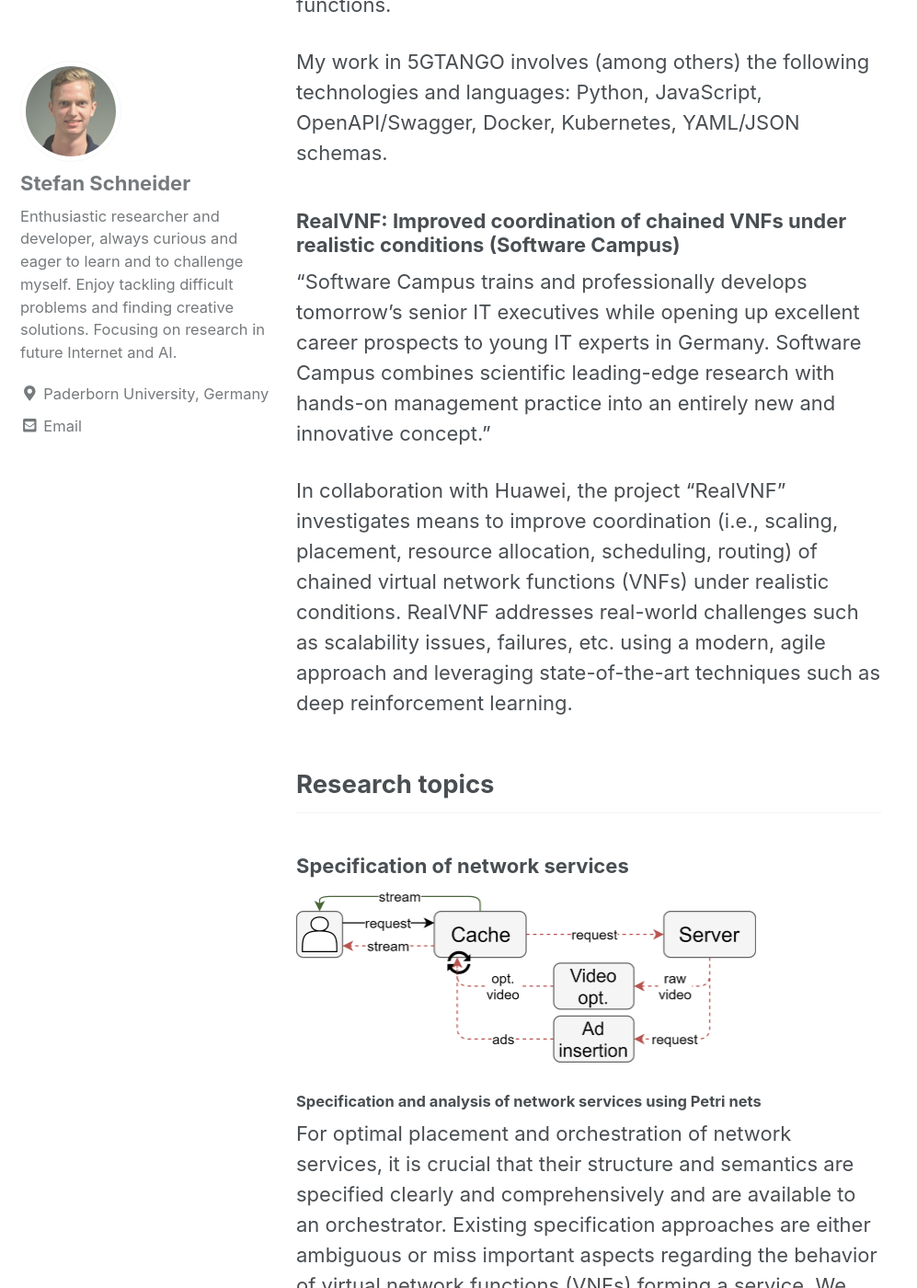
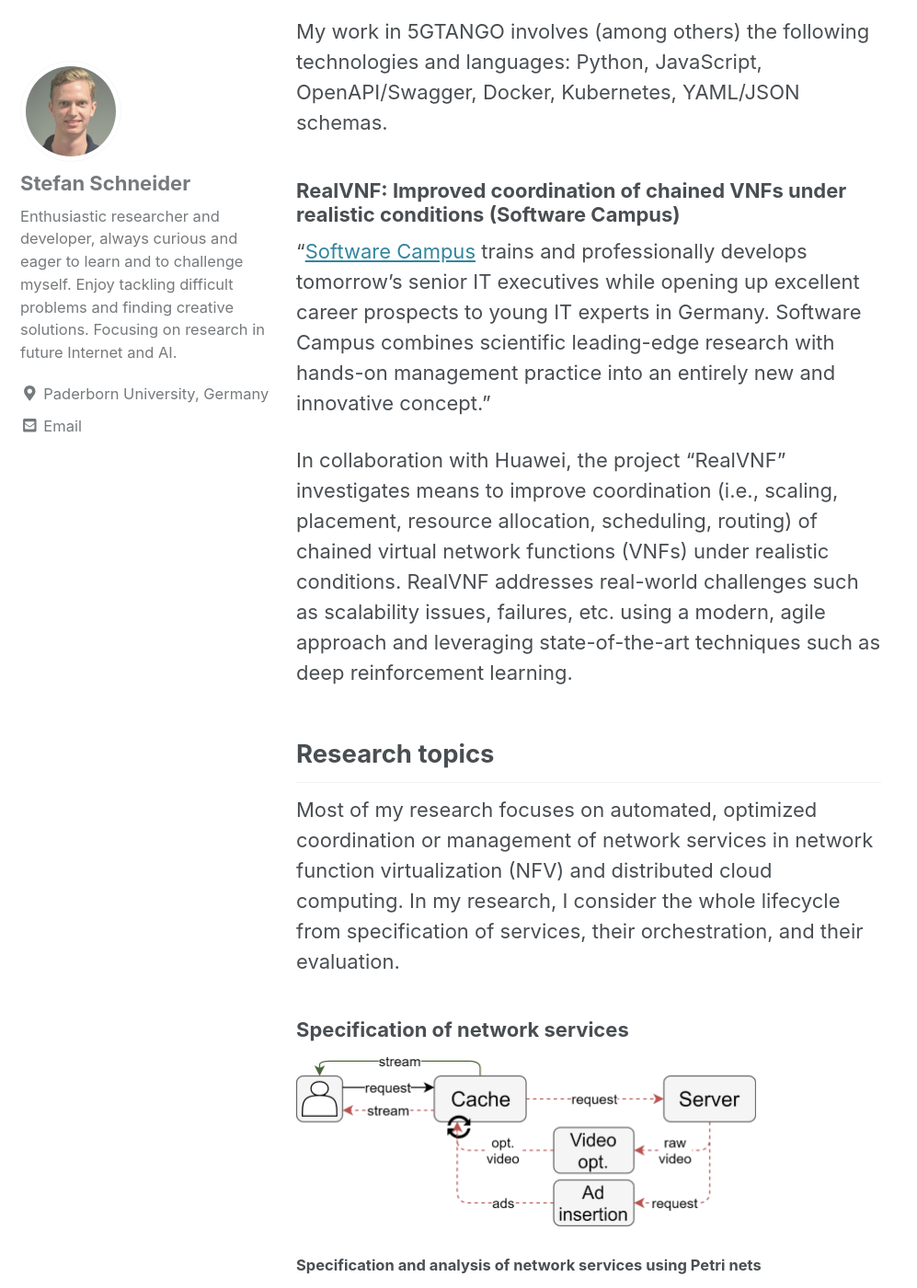
Before and after one commit to stefanbschneider/stefanbschneider.github.io, a Jekyll site: the page built from _pages/research.md, in a window 1280 px wide and 1400 px high, scrolled down 1450 px. Shown: the whole window at 92% size, without its empty margins (0-997 px from the left). Built offline with Jekyll 4.4.1, drawn with Linux system fonts in a browser that asks for light colours; cached includes are drawn as plain includes; nearby versions of some CDN libraries; some of the changed text lies outside the part shown.

Commit message:
updated research page

```diff
--- a/_pages/research.md
+++ b/_pages/research.md
@@ -6,9 +6,9 @@
 comments: false
 ---
 
-I'm a PhD researcher at the computer networks group at Paderborn University. My research focus is on network softwarization and cloud computing, but I am also interested in machine learning and applying it to the networking domain.
+I'm a PhD student and researcher at the computer networks group at Paderborn University. My research focus is on 5G, network softwarization/virtualization, and cloud computing, but I am also interested in machine learning and applying it to the networking domain.
 
-I enjoy tackling and solving challenging problems and am always looking to learn something new. If you are interested in collaborating, feel free to contact me: stefan.schneider@upb.de
+I enjoy tackling and solving challenging problems and am always looking to learn something new. If you are interested in collaborating, feel free to contact me.
 
 ## Projects
 
@@ -22,11 +22,13 @@
 
 ### RealVNF: Improved coordination of chained VNFs under realistic conditions (Software Campus)
 
- "Software Campus trains and professionally develops tomorrow's senior IT executives while opening up excellent career prospects to young IT experts in Germany. Software Campus combines scientific leading-edge research with hands-on management practice into an entirely new and innovative concept."
+ "[Software Campus](https://www.softwarecampus.de/en/) trains and professionally develops tomorrow's senior IT executives while opening up excellent career prospects to young IT experts in Germany. Software Campus combines scientific leading-edge research with hands-on management practice into an entirely new and innovative concept."
 
 In collaboration with Huawei, the project "RealVNF" investigates means to improve coordination (i.e., scaling, placement, resource allocation, scheduling, routing) of chained virtual network functions (VNFs) under realistic conditions. RealVNF addresses real-world challenges such as scalability issues, failures, etc. using a modern, agile approach and leveraging state-of-the-art techniques such as deep reinforcement learning.
 
 ## Research topics
+
+Most of my research focuses on automated, optimized coordination or management of network services in network function virtualization (NFV) and distributed cloud computing. In my research, I consider the whole lifecycle from specification of services, their orchestration, and their evaluation.
 
 ### Specification of network services
 
```
